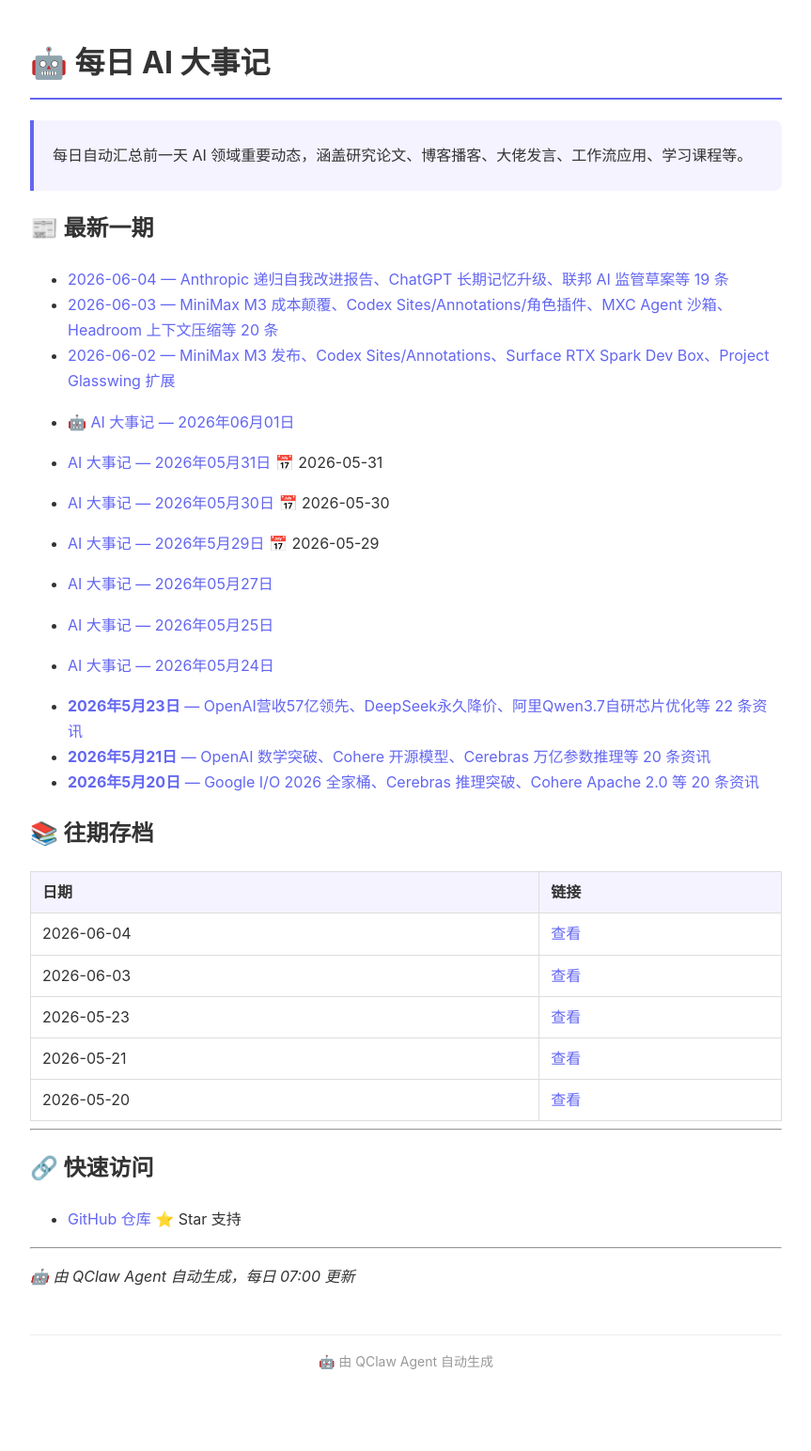
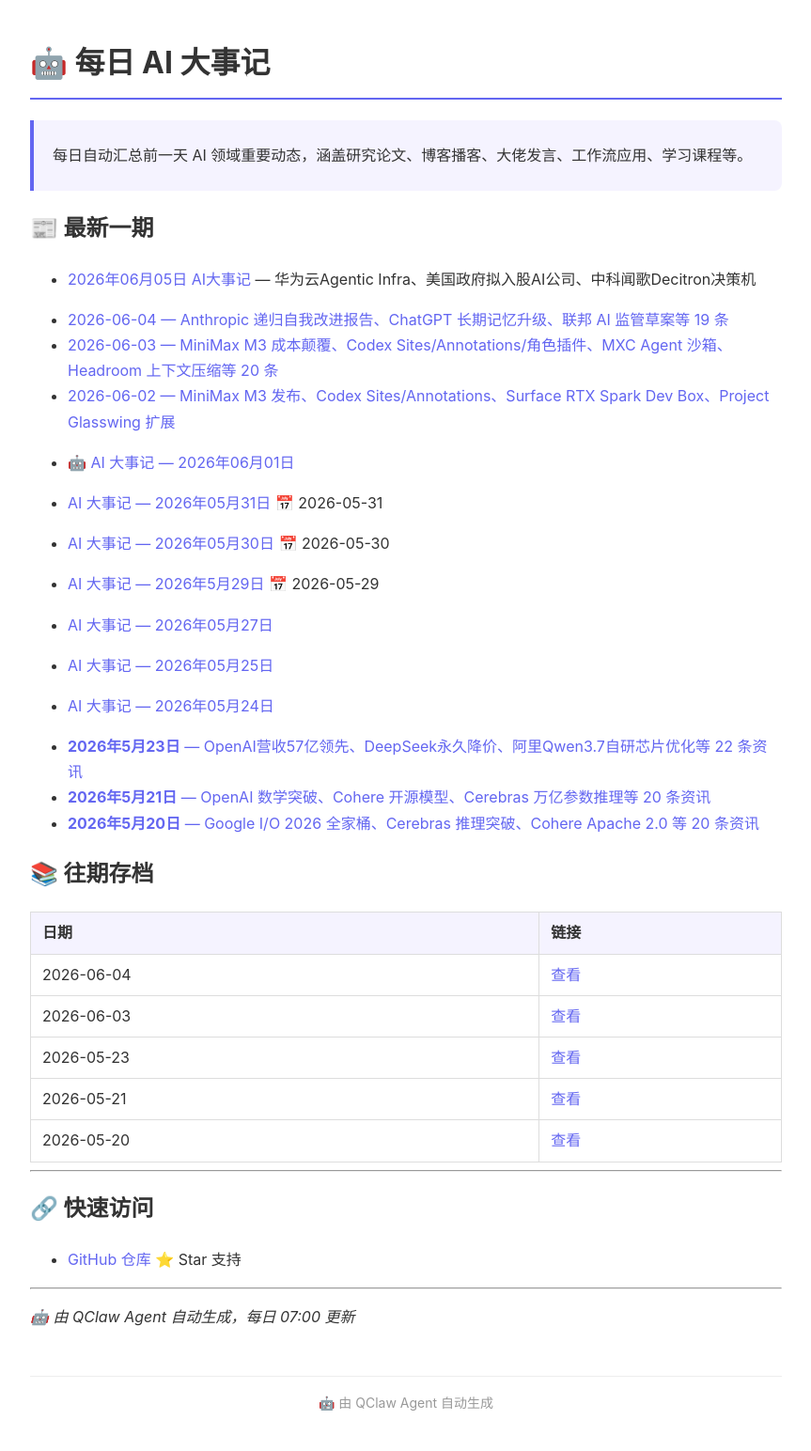
Before and after one commit to jared0612/daily-ai-news, a Jekyll site: the page built from index.md, in a window 1280 px wide. Shown: the whole page at 94% size, without its empty margins (208-1071 px from the left). Built offline with Jekyll 4.4.1, drawn with Linux system fonts in a browser that asks for light colours; before the commit the page ends 1501 px from its top, so only the background shows below that.

Commit message:
📋 更新索引：添加 2026-06-05 链接

```diff
--- a/index.md
+++ b/index.md
@@ -10,6 +10,7 @@ title: AI 大事记
 > 每日自动汇总前一天 AI 领域重要动态，涵盖研究论文、博客播客、大佬发言、工作流应用、学习课程等。
 
 ## 📰 最新一期
+- [2026年06月05日 AI大事记](daily/2026-06-05.md) — 华为云Agentic Infra、美国政府拟入股AI公司、中科闻歌Decitron决策机
 
 - [2026-06-04 — Anthropic 递归自我改进报告、ChatGPT 长期记忆升级、联邦 AI 监管草案等 19 条](daily/2026-06-04.html)
 - [2026-06-03 — MiniMax M3 成本颠覆、Codex Sites/Annotations/角色插件、MXC Agent 沙箱、Headroom 上下文压缩等 20 条](daily/2026-06-03.html)
```
